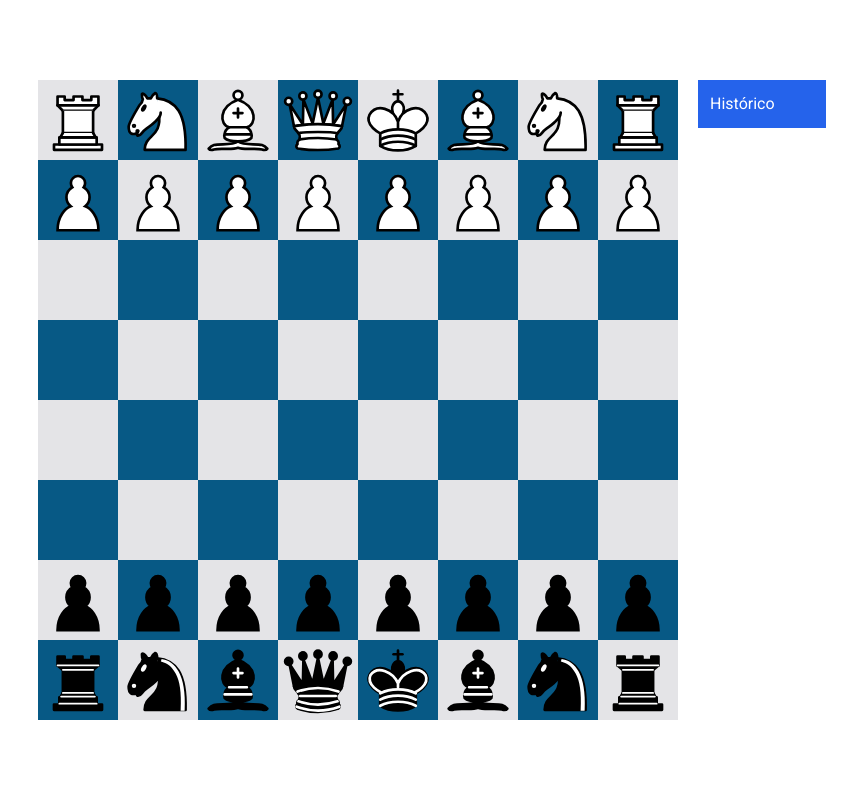
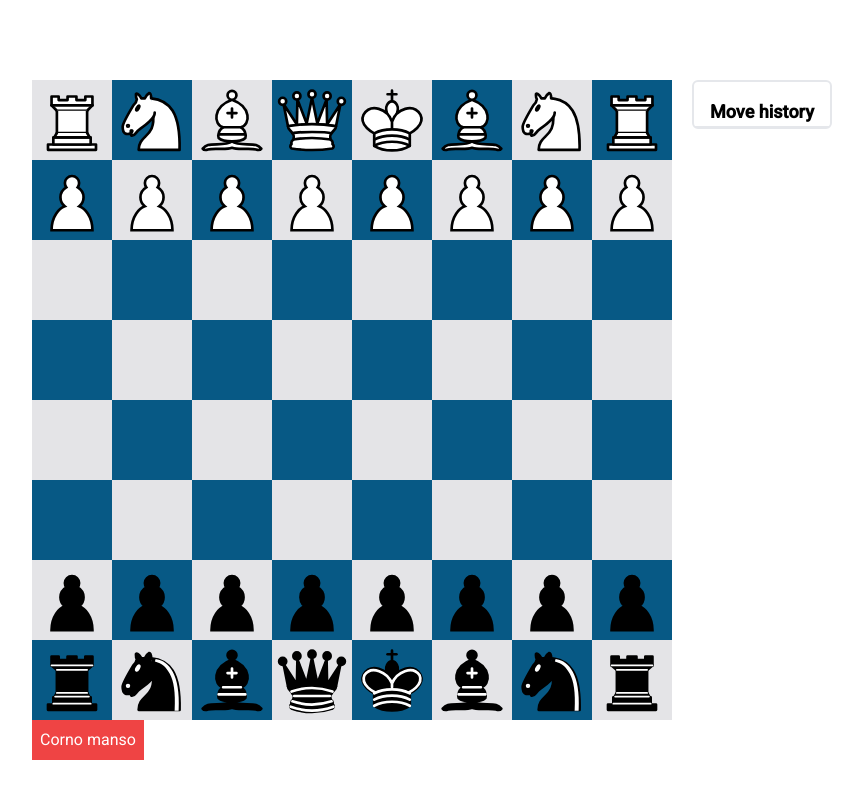
Before and after one commit to marcosebsilva/angular_chess, an Angular app: page / in a window 1280 px wide. Shown: the whole page, without its empty margins (208-1071 px from the left). Built offline with nearby package versions, Linux system fonts and the light colour scheme.

Commit message:
feat: changed history a little bit

```diff
--- a/src/app/components/board/board.component.html
+++ b/src/app/components/board/board.component.html
@@ -5,16 +5,9 @@
         <app-tile [index]="$index"></app-tile>
       }
     </div>
-    <div class="bg-blue-600 p-3 text-white w-32 h-fit">
-      Histórico
-      <div class="bg-red-400">
-        @for(move of history(); track $index) {
-          <div>{{move}}</div>
-        }
-      </div>
-    </div>
+    <app-history></app-history>
   </div>
   @if(feedback() !== '') {
-    <div class="bg-red-500 text-white w-fit p-2">{{feedback()}}</div>
+    <div class="bg-red-500 text-white w-fit p-2 absolute">{{feedback()}}</div>
   }
 </div>
--- a/src/app/components/board/board.component.ts
+++ b/src/app/components/board/board.component.ts
@@ -4,11 +4,12 @@ import { PieceComponent } from '../piece/piece.component';
 import { CdkDropListGroup } from '@angular/cdk/drag-drop';
 import { GameManagerService } from '../../services/game-manager.service';
 import { AlgebraicParser } from '../../core/AlgebraicParser';
+import { HistoryComponent } from '../history/history.component';
 
 @Component({
   selector: 'app-board',
   standalone: true,
-  imports: [TileComponent, PieceComponent, CdkDropListGroup],
+  imports: [TileComponent, PieceComponent, CdkDropListGroup, HistoryComponent],
   templateUrl: './board.component.html',
   styleUrl: './board.component.scss',
   providers: [GameManagerService],
--- /dev/null
+++ b/src/app/components/history/history.component.html
@@ -0,0 +1,11 @@
+<div
+  class="bg-white w-fit rounded-md border-2 border-black-300 text-black h-fit"
+>
+  <h1 class="text-lg p-4 pb-0 font-bold text-nowrap">Move history</h1>
+  <hr>
+  <div class="px-4">
+    @for(move of history(); track $index) {
+    <div class="font-bold text-black">{{ move }}</div>
+    }
+  </div>
+</div>
--- /dev/null
+++ b/src/app/components/history/history.component.ts
@@ -0,0 +1,17 @@
+import { Component, computed } from '@angular/core';
+import { AlgebraicParser } from '../../core/AlgebraicParser';
+import { GameManagerService } from '../../services/game-manager.service';
+
+@Component({
+  selector: 'app-history',
+  standalone: true,
+  imports: [],
+  templateUrl: './history.component.html',
+  styleUrl: './history.component.scss'
+})
+export class HistoryComponent {
+  constructor(private gameManager: GameManagerService) {}
+  history = computed(() =>
+    AlgebraicParser.parseHistory(this.gameManager.getMoveHistory())
+  );
+}
--- a/src/app/services/game-manager.service.ts
+++ b/src/app/services/game-manager.service.ts
@@ -10,7 +10,7 @@ export class GameManagerService {
   private board = signal<Board>([]);
   private moveHistory = signal<Move[]>([]);
   private currentTurnColor = signal<Colors>(Colors.WHITE);
-  private feedback = signal<string>('');
+  private feedback = signal<string>('Corno manso');
 
   constructor(private boardFactory: BoardFactoryService) {
     this.board.set(this.boardFactory.createStarterBoard());
```
Also changed, not shown: src/app/components/history/history.component.scss (added), 1 other file (tests, documents, lock files or other folders).
